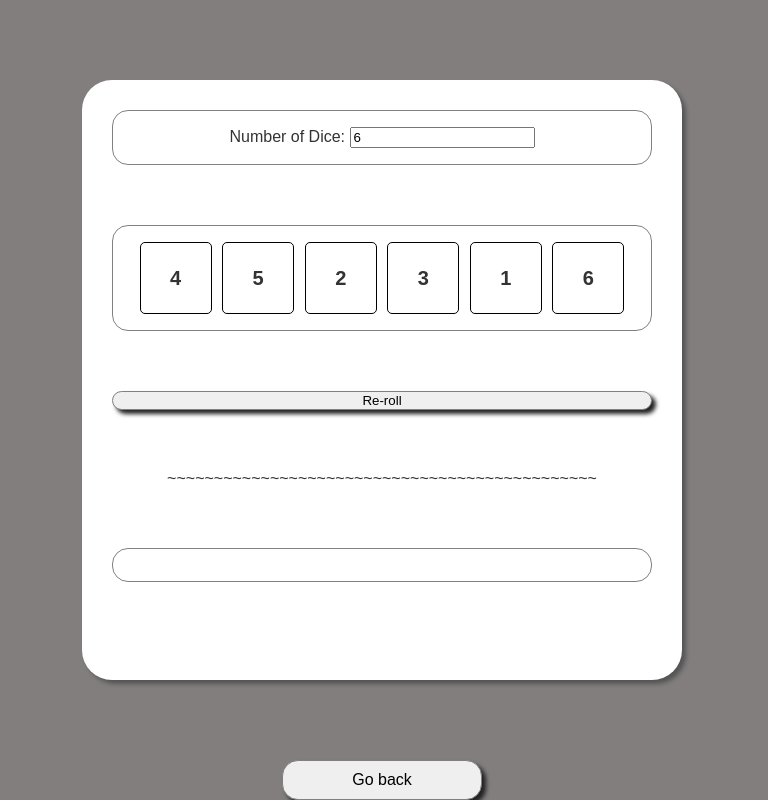
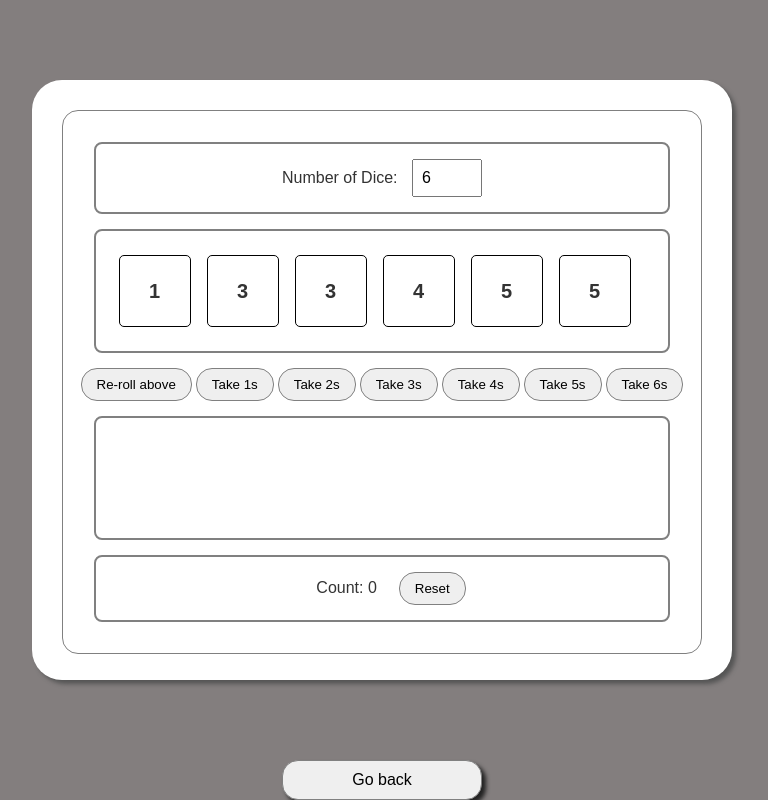
Before and after one commit to PDXmjb/demo-projects, a Next.js app: page /yahtzee-dice in a window 1280 px wide. Shown: the whole page, without its empty margins (258-1026 px from the left). Built offline with nearby package versions, Linux system fonts and the light colour scheme.

Commit message:
(feat) adding improvements

```diff
--- a/pages/yahtzee-dice/index.jsx
+++ b/pages/yahtzee-dice/index.jsx
@@ -1,18 +1,32 @@
-import { Children, useEffect, useState } from 'react';
+import { Children, useCallback, useEffect, useState } from 'react';
 import styles from './yahtzee.module.scss';
+
+const rollDice = (numDice) => {
+  let tempArray = [];
+  for (let i = 0; i < numDice; i++) {
+    tempArray.push(Math.ceil(Math.random() * 6));
+  }
+
+  return tempArray.sort((a, b) => a - b);
+};
 
 const YahtzeeDice = () => {
   const [dice, setDice] = useState([]);
   const [numDice, setNumDice] = useState(6);
   const [heldDice, setHeldDice] = useState([]);
+  const [rollCount, setRollCount] = useState(0);
+  const [reset, setReset] = useState(false);
 
   useEffect(() => {
-    let tempArray = [];
-    for (let i = 0; i < numDice; i++) {
-      tempArray.push(Math.ceil(Math.random() * 6));
-    }
-    setDice(tempArray);
-  }, [numDice]);
+    setDice(rollDice(numDice));
+    setHeldDice([]);
+    setReset(false);
+    setRollCount(0);
+  }, [numDice, reset]);
+
+  const handleKeypress = (event) => {
+    console.log(event);
+  };
 
   const dieClick = (index) => {
     const tempArray = [...dice];
@@ -28,19 +42,24 @@ const YahtzeeDice = () => {
     setHeldDice([...tempArray]);
   };
 
-  const reRollHandler = () => {
-    let tempArray = [];
-    for (let i = 0; i < dice.length; i++) {
-      tempArray.push(Math.ceil(Math.random() * 6));
-    }
-    setDice(tempArray);
+  const rerollHandler = () => {
+    setDice(rollDice(dice.length));
+    setRollCount((count) => count + 1);
+  };
+
+  const takeNumber = (value) => {
+    const addToHeld = [...dice].filter((current) => current === value);
+    const tempArray = [...dice].filter((current) => current !== value);
+    setHeldDice((held) => [...held, ...addToHeld].sort((a, b) => a - b));
+    setDice([...tempArray]);
   };
 
   return (
-    <>
-      <div>
-        <label>Number of Dice: </label>
+    <div className={styles.yahtzee}>
+      <div className={styles.input}>
+        <label htmlFor="dice-input">Number of Dice: </label>
         <input
+          id="dice-input"
           type="number"
           onChange={(event) => setNumDice(event.target.value)}
           value={numDice}
@@ -55,8 +74,13 @@ const YahtzeeDice = () => {
           ))
         )}
       </div>
-      <button onClick={reRollHandler}>Re-roll</button>
-      <p>~~~~~~~~~~~~~~~~~~~~~~~~~~~~~~~~~~~~~~~~~~~~~~</p>
+      <button onClick={rerollHandler}>Re-roll above</button>
+      <button onClick={() => takeNumber(1)}>Take 1s</button>
+      <button onClick={() => takeNumber(2)}>Take 2s</button>
+      <button onClick={() => takeNumber(3)}>Take 3s</button>
+      <button onClick={() => takeNumber(4)}>Take 4s</button>
+      <button onClick={() => takeNumber(5)}>Take 5s</button>
+      <button onClick={() => takeNumber(6)}>Take 6s</button>
       <div className={styles['die-group']}>
         {Children.toArray(
           heldDice.map((die, index) => (
@@ -66,7 +90,11 @@ const YahtzeeDice = () => {
           ))
         )}
       </div>
-    </>
+      <div className={styles['reset-div']}>
+        <span>{`Count: ${rollCount}`}</span>
+        <button onClick={() => setReset(true)}>Reset</button>
+      </div>
+    </div>
   );
 };
 
--- a/pages/yahtzee-dice/yahtzee.module.scss
+++ b/pages/yahtzee-dice/yahtzee.module.scss
@@ -1,3 +1,18 @@
+.yahtzee {
+  div {
+    border: 2px solid gray;
+    margin: 15px;
+    padding: 15px;
+    border-radius: 8px;
+  }
+
+  input {
+    margin-left: 10px;
+    padding: 8px;
+    font-size: 16px;
+    width: 50px;
+  }
+
   .die {
     display: flex;
     padding: 15px;
@@ -11,11 +26,34 @@
     justify-content: center;
     align-items: center;
     cursor: pointer;
+    margin: 8px;
   }
 
   .die-group {
     display: flex;
     flex-direction: row;
-  justify-content: space-evenly;
+    flex-wrap: wrap;
     align-items: center;
+    margin: 15px;
+    min-height: 90px;
+    min-width: 527px;
   }
+
+  button {
+    padding: 8px 15px;
+    margin: 0 2px;
+    box-shadow: none;
+  }
+
+  .input {
+    margin: 15px;
+  }
+
+  .reset-div {
+    margin: 15px;
+
+    span {
+      margin: 20px;
+    }
+  }
+}
```
Lines whose indentation alone changed are shown as unchanged.
